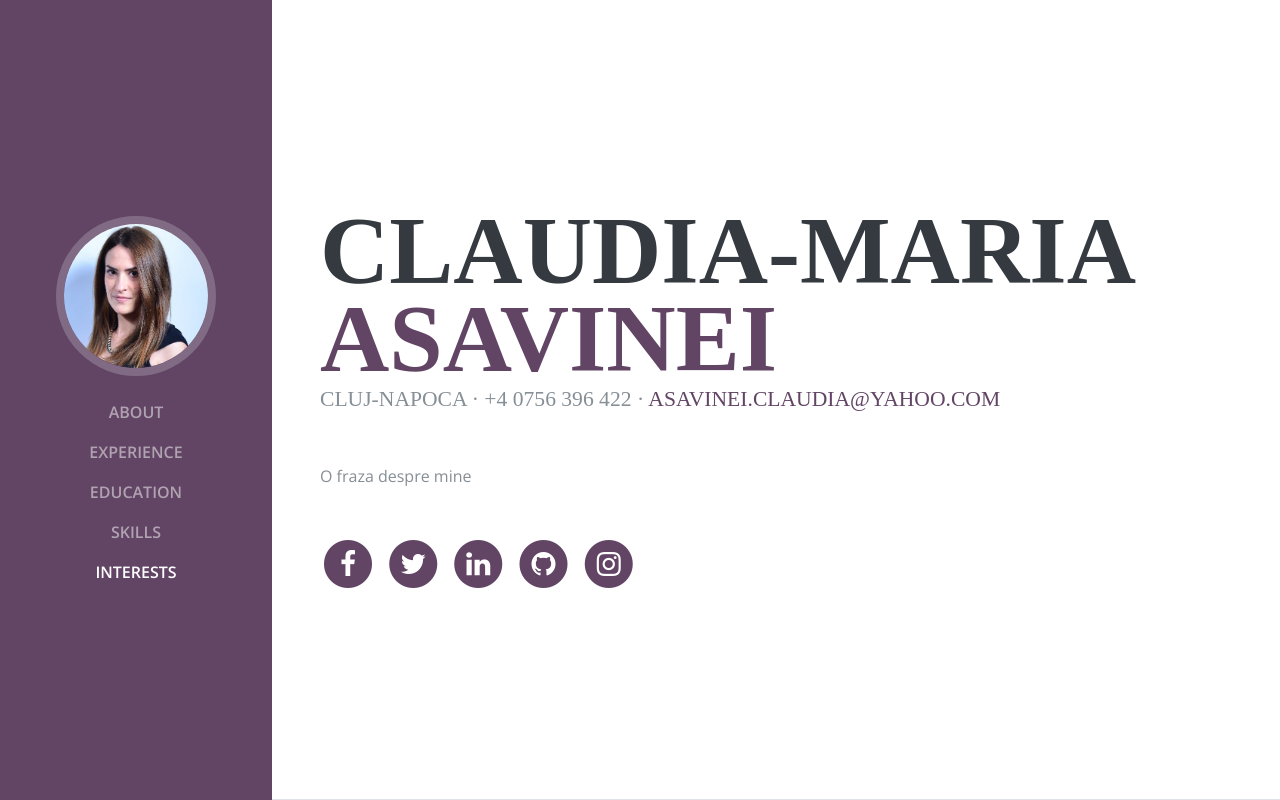
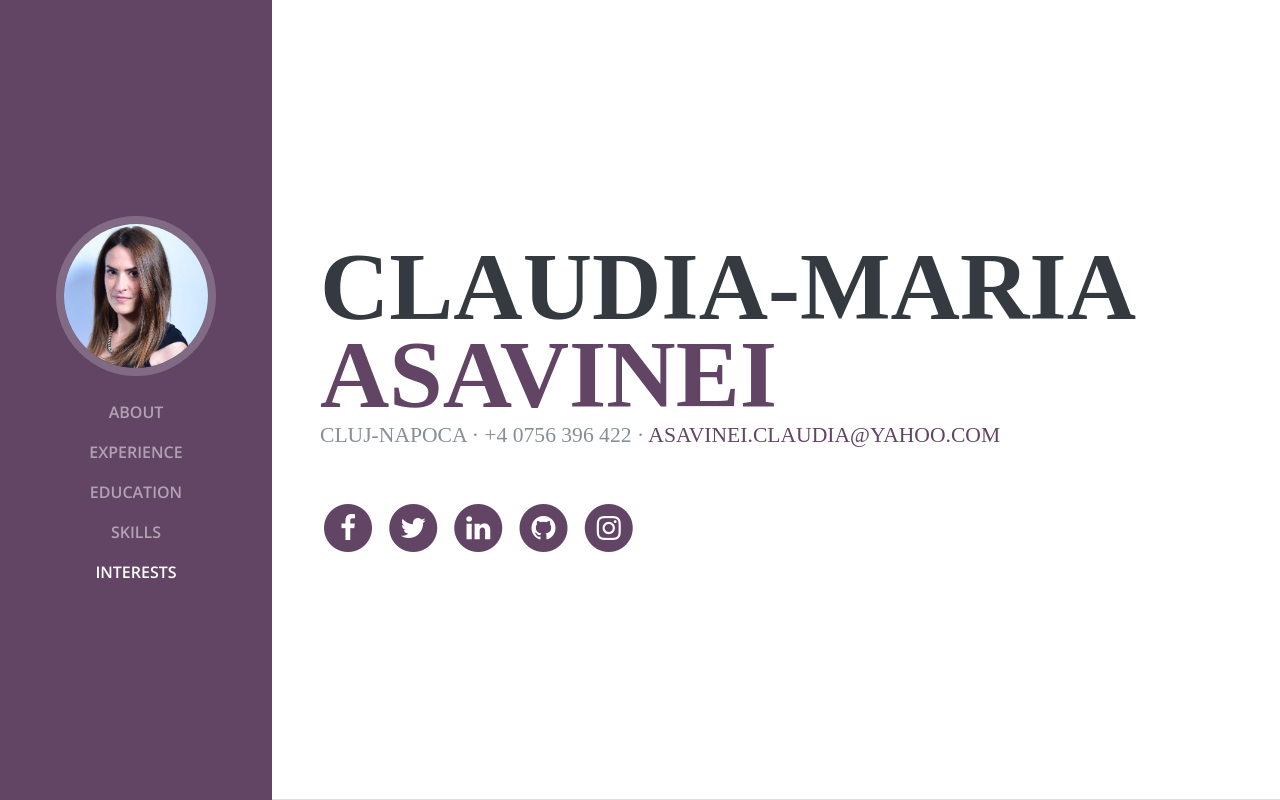
Before and after one commit to asavineiclaudia/CV-Online, a plain HTML site: page index.html in a window 1280 px wide. Shown: the top 800 px of the page. Drawn offline with nearby package versions, Linux system fonts and the light colour scheme; a web font is replaced by a local one.

Commit message:
update about section

```diff
--- a/index.html
+++ b/index.html
@@ -65,7 +65,7 @@
           <div class="subheading mb-5">Cluj-Napoca · +4 0756 396 422 ·
             <a href="mailto:name@email.com">asavinei.claudia@yahoo.com</a>
           </div>
-          <p class="mb-5">O fraza despre mine</p>
+          <!--<p class="mb-5">O fraza despre mine</p>-->
           <ul class="list-inline list-social-icons mb-0">
             <li class="list-inline-item">
               <a href="https://www.facebook.com/asavineiclaudia.maria" target="_blank">
```
